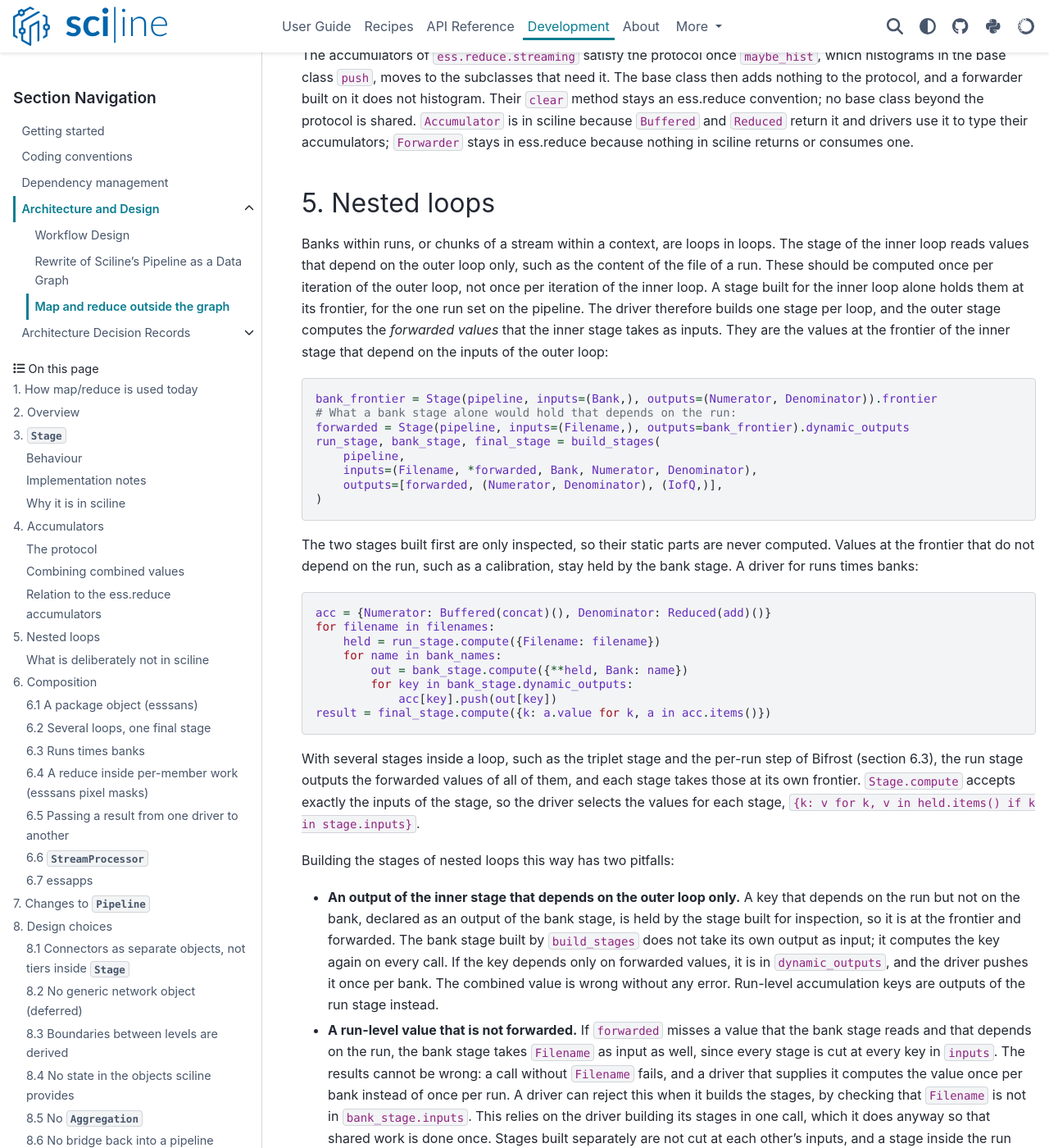
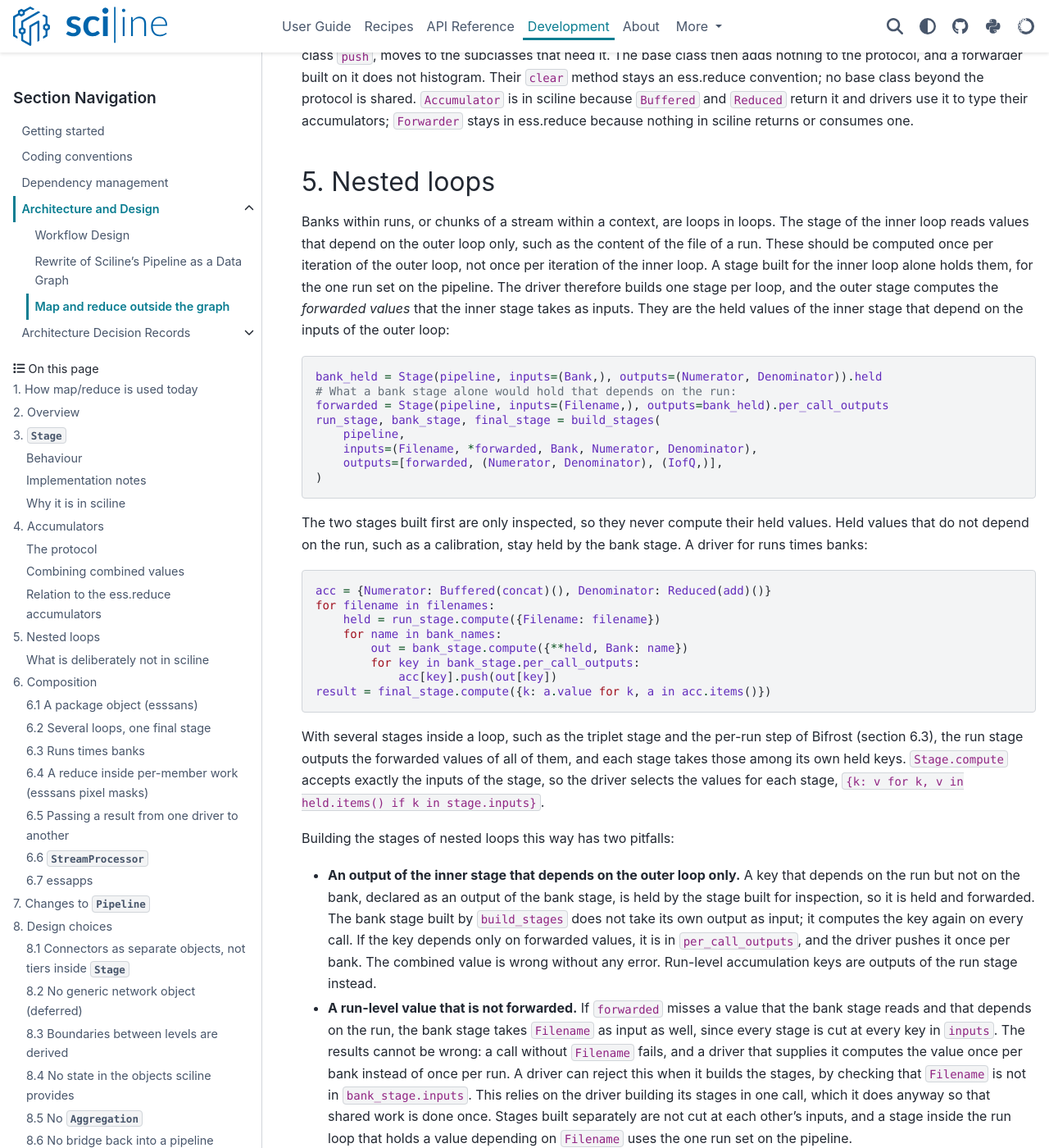
Before and after one commit to scipp/sciline, a Sphinx documentation site: the page built from docs/developer/architecture-and-design/map-reduce-outside-the-graph.md, in a window 1280 px wide and 1400 px high, scrolled down 5274 px. Shown: the whole window at 82% size. Built offline with Sphinx 7.4.7 and the PyData theme 0.15.4, drawn with Linux system fonts in a browser that asks for light colours; the version number could not be read and is left out; some of the changed text lies outside the part shown.

Commit message:
Name the parts of a stage as the visualization does
The API (frontier, static(), dynamic), the plot legend ("Held value",
"Computed once, not kept", "Computed per call") and the prose used
different words for the same three parts. static() returned the frontier
values, and HELD_STYLE styled the nodes labelled "not kept".

Use the legend's words everywhere:

  Stage.frontier         -> Stage.held
  Stage.static()         -> Stage.held_values()
  Stage.dynamic          -> Stage.per_call
  Stage.dynamic_outputs  -> Stage.per_call_outputs
  HELD_STYLE             -> ONCE_STYLE
  FRONTIER_STYLE         -> HELD_STYLE
  DYNAMIC_STYLE          -> PER_CALL_STYLE

Co-Authored-By: Claude Opus 5.5 <noreply@anthropic.com>

````diff
--- a/docs/developer/architecture-and-design/loki_validation.py
+++ b/docs/developer/architecture-and-design/loki_validation.py
@@ -87,7 +87,7 @@ def counted_to_detector_mask(
 
 
 # The prototype's mask handling: one list parameter and the detector IDs of the
-# empty-beam run, so the files are read and the masks built once (static).
+# empty-beam run, so the files are read and the masks built once.
 PixelMaskFilenames = NewType('PixelMaskFilenames', tuple[str, ...])
 MaskedDetectorIDsPerFile = NewType('MaskedDetectorIDsPerFile', dict[str, sc.Variable])
 
@@ -184,10 +184,10 @@ def reduction_stages(pipeline: sciline.Pipeline) -> tuple[dict[type, Stage], Sta
         if stage.inputs != (Filename[run_type],):
             raise ValueError(f'Contribute stage of {run_type} takes {stage.inputs}')
         # A key that does not vary per run would be pushed once per run.
-        if stage.dynamic_outputs != stage.outputs:
+        if stage.per_call_outputs != stage.outputs:
             raise ValueError(
                 'Not varying per run: '
-                f'{set(stage.outputs) - set(stage.dynamic_outputs)}'
+                f'{set(stage.outputs) - set(stage.per_call_outputs)}'
             )
     return dict(zip(run_types, stages, strict=True)), final
 
--- a/docs/developer/architecture-and-design/map-reduce-outside-the-graph.md
+++ b/docs/developer/architecture-and-design/map-reduce-outside-the-graph.md
@@ -46,8 +46,8 @@ Terms used in this document:
 | Term | Meaning |
 |---|---|
 | stage | The part of a pipeline from a set of input keys to a set of output keys (`sciline.Stage`). |
-| static part, dynamic part | The part of a stage's graph that does not depend on the inputs, and the part that does. The docstrings and the user guide call them the held part and the per-call part. |
-| frontier | The keys of the static part that the dynamic part reads, plus outputs that do not depend on the inputs. A stage holds the values at these keys. |
+| part computed once, per-call part | The part of a stage's graph that does not depend on the inputs, and the part that does. |
+| held keys | The keys of the part computed once that the per-call part reads, plus outputs that do not depend on the inputs. A stage holds the values at these keys. |
 | connector | An object between stages with `push(value)` and `value`. |
 | accumulator | A connector that combines all pushed values (`sciline.Accumulator`). |
 | forwarder | A connector that holds the last pushed value until the next push. Lives in ess.reduce. |
@@ -66,10 +66,10 @@ Terms used in this document:
 
 ```python
 stage = Stage(pipeline, inputs=(Filename,), outputs=(Numerator, Denominator))
-stage.frontier                        # keys whose values the stage holds
+stage.held                            # keys whose values the stage holds
 stage.compute({Filename: 'run1.nxs'}) # -> {Numerator: ..., Denominator: ...}
 
-# Several stages from one pipeline, with their static parts computed in one run:
+# Several stages from one pipeline, with their held values computed in one run:
 contribute, finalize = build_stages(
     pipeline,
     inputs=(Filename, Numerator, Denominator),
@@ -83,15 +83,15 @@ finalize.inputs                       # (Numerator, Denominator)
 
 - **Partition.**
   The stage takes the graph of all ancestors of the outputs.
-  The inputs and everything that depends on them form the dynamic part; the rest is the static part.
+  The inputs and everything that depends on them form the per-call part; the rest is the part computed once.
   An input can be a parameter or an intermediate result.
   In both cases its provider and everything upstream of it are removed from the stage.
 - **Held values.**
-  On first use, or when built by `build_stages`, the stage computes the values at its frontier and keeps them.
-  Nothing else of the static part is kept.
+  On first use, or when built by `build_stages`, the stage computes its held values and keeps them.
+  Nothing else of the part computed once is kept.
 - **Calls.**
   A call supplies a value for each input and for nothing else.
-  It computes only the dynamic part, reading the held frontier values, and returns the outputs.
+  It computes only the per-call part, reading the held values, and returns the outputs.
   The supplied and intermediate values are released when the call returns.
 - **Pass-through.**
   An output that is also an input is returned as supplied.
@@ -101,20 +101,20 @@ finalize.inputs                       # (Numerator, Denominator)
   Later changes to the pipeline do not affect it; to change a parameter, build a new stage.
   Parameter values are held by reference, not copied, so a value modified in place, rather than set anew, can change what the stage computes.
 - **Introspection.**
-  `dynamic` lists the keys that depend on the inputs, and `dynamic_outputs` the outputs among them.
+  `per_call` lists the keys that depend on the inputs, and `per_call_outputs` the outputs among them.
   `keys` lists every key the stage uses.
   A parameter that is not an input is in `keys` exactly when changing it on the pipeline would change the stage's results.
   Callers use this to decide what to rebuild (section 6.7).
 - **`build_stages(pipeline, inputs=..., outputs=[...])`.**
-  Stages built from one pipeline often share static work, for example a file that each of them reads.
-  `build_stages` builds one stage per tuple of outputs and computes their static parts in one scheduler run, so shared intermediate results are computed once and then released.
-  Each stage keeps only its own frontier values, as if it had been built alone.
+  Stages built from one pipeline often share work computed once, for example a file that each of them reads.
+  `build_stages` builds one stage per tuple of outputs and computes the held values of all of them in one scheduler run, so shared intermediate results are computed once and then released.
+  Each stage keeps only its own held values, as if it had been built alone.
   All stages are cut from one pipeline at one moment, so they agree on every key they share by construction.
   `inputs` is one set of keys for all stages: every stage is cut at every one of them, except at its own outputs, and takes those that its outputs still need.
   So no stage holds a value that depends on a key that another stage takes as input; a stage that needs such a value takes the key as input itself.
   A key in `inputs` that no stage takes is rejected.
 - **Threads.**
-  A stage can be called from several threads at once; the static part is still computed only once.
+  A stage can be called from several threads at once; the held values are still computed only once.
 
 ### Implementation notes
 
@@ -177,14 +177,14 @@ Their `clear` method stays an ess.reduce convention; no base class beyond the pr
 Banks within runs, or chunks of a stream within a context, are loops in loops.
 The stage of the inner loop reads values that depend on the outer loop only, such as the content of the file of a run.
 These should be computed once per iteration of the outer loop, not once per iteration of the inner loop.
-A stage built for the inner loop alone holds them at its frontier, for the one run set on the pipeline.
+A stage built for the inner loop alone holds them, for the one run set on the pipeline.
 The driver therefore builds one stage per loop, and the outer stage computes the *forwarded values* that the inner stage takes as inputs.
-They are the values at the frontier of the inner stage that depend on the inputs of the outer loop:
+They are the held values of the inner stage that depend on the inputs of the outer loop:
 
 ```python
-bank_frontier = Stage(pipeline, inputs=(Bank,), outputs=(Numerator, Denominator)).frontier
+bank_held = Stage(pipeline, inputs=(Bank,), outputs=(Numerator, Denominator)).held
 # What a bank stage alone would hold that depends on the run:
-forwarded = Stage(pipeline, inputs=(Filename,), outputs=bank_frontier).dynamic_outputs
+forwarded = Stage(pipeline, inputs=(Filename,), outputs=bank_held).per_call_outputs
 run_stage, bank_stage, final_stage = build_stages(
     pipeline,
     inputs=(Filename, *forwarded, Bank, Numerator, Denominator),
@@ -192,8 +192,8 @@ run_stage, bank_stage, final_stage = build_stages(
 )
 ```
 
-The two stages built first are only inspected, so their static parts are never computed.
-Values at the frontier that do not depend on the run, such as a calibration, stay held by the bank stage.
+The two stages built first are only inspected, so they never compute their held values.
+Held values that do not depend on the run, such as a calibration, stay held by the bank stage.
 A driver for runs times banks:
 
 ```python
@@ -202,20 +202,20 @@ for filename in filenames:
     held = run_stage.compute({Filename: filename})
     for name in bank_names:
         out = bank_stage.compute({**held, Bank: name})
-        for key in bank_stage.dynamic_outputs:
+        for key in bank_stage.per_call_outputs:
             acc[key].push(out[key])
 result = final_stage.compute({k: a.value for k, a in acc.items()})
 ```
 
-With several stages inside a loop, such as the triplet stage and the per-run step of Bifrost (section 6.3), the run stage outputs the forwarded values of all of them, and each stage takes those at its own frontier.
+With several stages inside a loop, such as the triplet stage and the per-run step of Bifrost (section 6.3), the run stage outputs the forwarded values of all of them, and each stage takes those among its own held keys.
 `Stage.compute` accepts exactly the inputs of the stage, so the driver selects the values for each stage, `{k: v for k, v in held.items() if k in stage.inputs}`.
 
 Building the stages of nested loops this way has two pitfalls:
 
 - **An output of the inner stage that depends on the outer loop only.**
-  A key that depends on the run but not on the bank, declared as an output of the bank stage, is held by the stage built for inspection, so it is at the frontier and forwarded.
+  A key that depends on the run but not on the bank, declared as an output of the bank stage, is held by the stage built for inspection, so it is held and forwarded.
   The bank stage built by `build_stages` does not take its own output as input; it computes the key again on every call.
-  If the key depends only on forwarded values, it is in `dynamic_outputs`, and the driver pushes it once per bank.
+  If the key depends only on forwarded values, it is in `per_call_outputs`, and the driver pushes it once per bank.
   The combined value is wrong without any error.
   Run-level accumulation keys are outputs of the run stage instead.
 - **A run-level value that is not forwarded.**
@@ -290,8 +290,8 @@ Groups within a run, such as angle groups in Bifrost, are a further level, and n
 
 In esssans, `DetectorMasks` reads the detector IDs of the sample run, so with map/reduce the graph computes the mask fold once per sample run.
 This is not a loop with an accumulator, because the combined value is needed inside the work for each member.
-Outside the graph it becomes a list parameter, `PixelMaskFilenames`, and two providers: one reads all mask files (static and shared by all runs), and one builds the masks from the detector IDs.
-With detector IDs that do not depend on the run (section 6.1), the masks are static as well.
+Outside the graph it becomes a list parameter, `PixelMaskFilenames`, and two providers: one reads all mask files (computed once and shared by all runs), and one builds the masks from the detector IDs.
+With detector IDs that do not depend on the run (section 6.1), the masks are computed once as well.
 Loops over members are meant for members that are expensive to compute or whose individual results users want to see; a handful of small files combined by union is neither.
 
 ### 6.5 Passing a result from one driver to another
@@ -327,7 +327,7 @@ finalize_stage = Stage(pipeline, inputs=(*all_acc_keys, *bypass_keys),
 `set_context` calls the context stage and holds its result in a forwarder.
 `accumulate` calls each chunk stage whose inputs the chunk supplies and pushes into the accumulators.
 `finalize` calls the finalize stage.
-What the chunk and finalize stages read from the context, today found by `_find_descendants` and `_find_parents`, is derived from their frontiers.
+What the chunk and finalize stages read from the context, today found by `_find_descendants` and `_find_parents`, is derived from their held keys.
 A target that depends on the context alone is an output of the context stage, and `allow_bypass` becomes an explicit input of the finalize stage.
 A target that depends on no input belongs to no loop; a plain `Stage` without inputs computes it.
 The accumulator classes, the grouping of accumulators by dynamic keys, the validation of key sets, `on_finalize`, `clear`, and `visualize` stay.
@@ -368,7 +368,7 @@ It uses them in four places:
   ```python
   contribute_stage = Stage(pipeline, inputs=(Filename[SampleRun],), outputs=ACC_KEYS)
   final_stage = Stage(pipeline, inputs=ACC_KEYS, outputs=(IofQ,))
-  assert set(contribute_stage.dynamic_outputs) == set(ACC_KEYS)  # each varies per run
+  assert set(contribute_stage.per_call_outputs) == set(ACC_KEYS)  # each varies per run
 
   def contribute(filename):   # CONTRIBUTE: one run -> accumulation keys, exposed as outputs
       return contribute_stage.compute({Filename[SampleRun]: filename})
@@ -417,7 +417,7 @@ The parameter-tables guide is replaced by the guide on stages, and the generic-p
 
 The alternative was a `Stage` with several tiers of inputs and a policy per tier for what to hold, which hides the held values inside one class and puts policy into sciline.
 One plain stage per loop gives the same boundaries, and every held value is an object the driver can inspect, clear, serialize, or send to another process: the explicit lifetime that scipp/sciline#241 asks for.
-`Stage` holds the values at its frontier itself.
+`Stage` keeps its held values itself.
 A stage without inputs followed by a forwarder would do the same.
 It is built in because every stage needs it.
 
@@ -431,25 +431,25 @@ If package objects turn out to repeat the same code, that repetition is the basi
 
 ### 8.3 Boundaries between levels are derived
 
-Three callers need the same boundary: the context frontier of `StreamProcessor`, runs times banks in esssans, and runs times triplets in Bifrost.
+Three callers need the same boundary: the context keys of `StreamProcessor`, runs times banks in esssans, and runs times triplets in Bifrost.
 Chosen by hand, it fails silently: a run-level key left out is recomputed per bank, which costs time but gives the right result.
-It is derived from the frontier of the stages inside the loop instead (section 5).
+It is derived from the held keys of the stages inside the loop instead (section 5).
 
 Stages are connected in two ways:
 
 | Connection | From | To | Given by |
 |---|---|---|---|
-| forwarded value | outer stage | stages inside its loop | derived from the frontier |
+| forwarded value | outer stage | stages inside its loop | derived from the held keys |
 | accumulation key | stages inside a loop | a stage after the loop | declared as outputs of one stage and inputs of the next |
 
 The accumulation keys are declared, not derived: the combine happens outside the graph, so the graph cannot tell that a key such as `NormalizedDetector` comes after combining the triplets.
 
 ### 8.4 No state in the objects sciline provides
 
-An earlier draft put member tables with groups, the held contributions, a held per-member frontier, and invalidation rules in `__setitem__` into an aggregation object (section 8.5).
+An earlier draft put member tables with groups, the held contributions, held per-member values, and invalidation rules in `__setitem__` into an aggregation object (section 8.5).
 It rebuilt the map/reduced pipeline in another form: to predict the cost of a parameter change, one had to know which of five held things read the key.
 
-The per-member frontier was meant to avoid reloading runs when a parameter changes, but on LoKI it gave no measurable benefit: the wavelength conversion reads the parameter `WavelengthBins`, so the frontier lies upstream of the conversion.
+The held per-member values were meant to avoid reloading runs when a parameter changes, but on LoKI it gave no measurable benefit: the wavelength conversion reads the parameter `WavelengthBins`, so the held keys lie upstream of the conversion.
 The package object (section 6.1) therefore does not take parameter changes: a new parameter value means a new object.
 
 A later variant held, within one computation over a flat runs-times-banks table, the work that depends on a single member key, once per distinct value.
@@ -463,7 +463,7 @@ It was prototyped and dropped:
 
 - No real driver used its finalize stage or `compute`: the SANS finalize reads the accumulation keys of two run types, the per-run finalize of Bifrost also reads run-level values, and nested drivers push inside their own loops instead of calling `combine`.
 - `compute(table)` invited the flat runs-times-banks table, which counts a run-level accumulation key once per bank without an error.
-- Its one guarantee, that a key not depending on the members is not accumulated, is `Stage.dynamic_outputs`.
+- Its one guarantee, that a key not depending on the members is not accumulated, is `Stage.per_call_outputs`.
 
 Its accumulator factories remain as `Buffered` and `Reduced`, and their reason remains: a driver makes new accumulators per computation (section 4).
 
@@ -505,7 +505,7 @@ An earlier version of the stage tests was run on the generics branch and passed.
 
 The tests cover:
 
-- **Stage:** static part computed once and dynamic part per call; an intermediate input cuts off its ancestors; inputs the outputs do not need are rejected; pass-through of an output that is an input; `compute` rejects a missing input and a value for a key that is not an input; snapshot behaviour; `build_stages` cuts every stage at every input, so a stage reading a value that depends on another stage's input takes that input itself, and allows a stage that takes as input a value that another stage holds; `build_stages` computes shared work once, gives each stage the inputs it needs, and rejects an input that no stage takes and an output not in the pipeline; concurrent calls compute the static part once; an expensive load before a cheap parameter (the shape of tuning in essapps); the default scheduler follows a replacement of `sciline.task_graph.DaskScheduler`; the `StreamProcessor` shape with a context update; `visualize_stages` fills what each stage computes with the color of that stage, and applies the styles of groups given by the caller.
+- **Stage:** held values computed once and the per-call part on each call; an intermediate input cuts off its ancestors; inputs the outputs do not need are rejected; pass-through of an output that is an input; `compute` rejects a missing input and a value for a key that is not an input; snapshot behaviour; `build_stages` cuts every stage at every input, so a stage reading a value that depends on another stage's input takes that input itself, and allows a stage that takes as input a value that another stage holds; `build_stages` computes shared work once, gives each stage the inputs it needs, and rejects an input that no stage takes and an output not in the pipeline; concurrent calls compute the held values only once; an expensive load before a cheap parameter (the shape of tuning in essapps); the default scheduler follows a replacement of `sciline.task_graph.DaskScheduler`; the `StreamProcessor` shape with a context update; `visualize_stages` fills what each stage computes with the color of that stage, and applies the styles of groups given by the caller.
 - **Accumulators:** push order, the first push as result, reading without pushes, pushing combined values gives the same result.
 
 ### Nested drivers
@@ -555,7 +555,7 @@ Not validated: the rewrite of `StreamProcessor` against its real tests.
   Specific points:
   - The pixel-mask folds in esssans and essdiffraction become a list parameter with providers (section 6.4).
   - `with_banks` in esssans, which maps without reducing, becomes a loop over a stage.
-  - essreflectometry drops the `try/except` around each reduce: `Stage.dynamic_outputs` lists the keys that vary per run, and the driver pushes only those. Its `BatchProcessor` loses the fallback for mapped pipelines.
+  - essreflectometry drops the `try/except` around each reduce: `Stage.per_call_outputs` lists the keys that vary per run, and the driver pushes only those. Its `BatchProcessor` loses the fallback for mapped pipelines.
   - In bifrost, `NeXusData` depends on the run, so a bank fold inside a multi-run reduction sits inside per-run work.
     The package object uses the stages of section 6.3, with the triplets combined per run and the runs combined after.
     A list parameter with a provider that loops over the triplets would hide the loop inside a provider (section 8.6).
@@ -599,8 +599,8 @@ Not validated: the rewrite of `StreamProcessor` against its real tests.
   With several sample runs this is not defined, and the background stage takes `Filename[SampleRun]` as input, which the background loop cannot supply (section 6.1).
   The validation script uses the empty-beam run, which gives identical results on the test data, where all runs have the same detector IDs.
   esssans decides when it migrates, for example detector IDs from the geometry or from a run chosen by a parameter.
-- **Static work across processes.**
-  Stages in one process share their static work when built together by `build_stages`; a contribute call in a short-lived process recomputes it.
+- **Work computed once across processes.**
+  Stages in one process share their work computed once when built together by `build_stages`; a contribute call in a short-lived process recomputes it.
   This is the cost that essapps estimates for its stateless model of interactive work, not a new cost.
 - **`sciline.v2` or a major release?**
   A `v2` namespace would let esslivedata and external users keep the old `Pipeline` next to the new one.
````
Also changed, not shown: docs/developer/adr/0003-replace-map-reduce-with-stages-outside-the-graph.md (+13 -13 lines), docs/user-guide/stages.ipynb, 3 other files.
